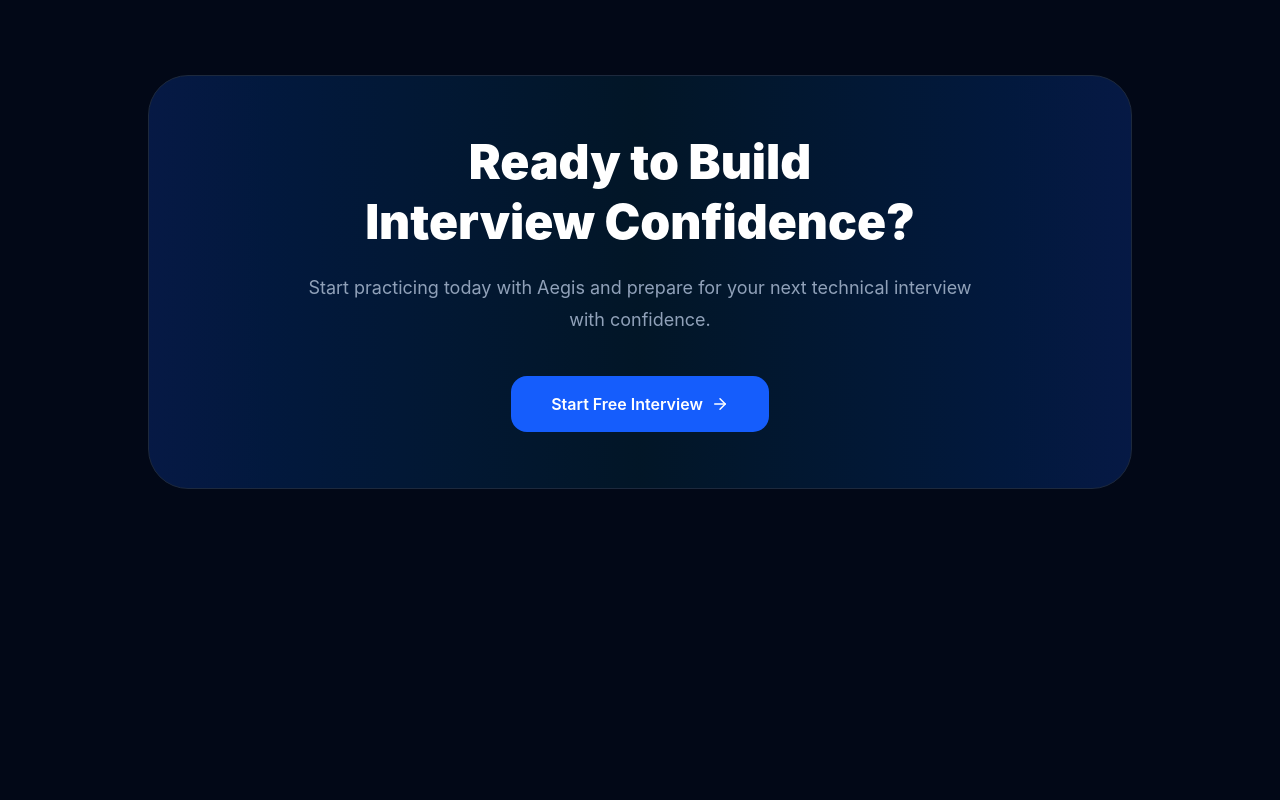
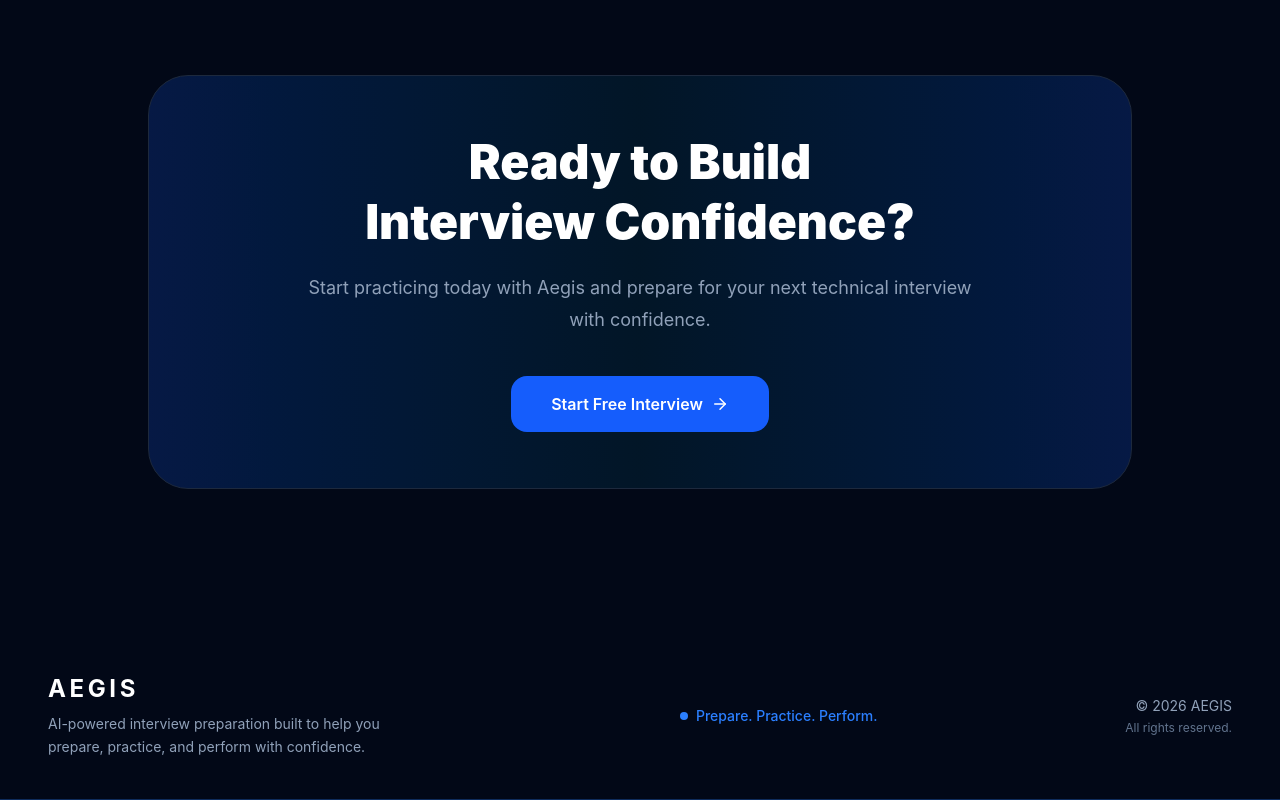
Before and after one commit to luqman-abubakri/aegis, a Next.js app: page / in a window 1280 px wide. Shown: the part 2651-3451 px from the top of the page. Before the commit the page ends 3284 px from the top, so only its background shows below. Built offline with nearby package versions, Linux system fonts and the light colour scheme; no server answers.

Commit message:
added footer

```diff
--- a/app/layout.tsx
+++ b/app/layout.tsx
@@ -2,6 +2,7 @@
 import "./globals.css";
 
 import Navbar from "@/components/Navbar";
+import Footer from "@/components/Footer";
 import { AuthProvider } from "@/contexts/AuthProvider";
 
 export const metadata: Metadata = {
@@ -20,6 +21,7 @@
         <AuthProvider>
           <Navbar />
           <main>{children}</main>
+          <Footer />
         </AuthProvider>
       </body>
     </html>
--- a/components/Footer.jsx
+++ b/components/Footer.jsx
@@ -0,0 +1,47 @@
+import React from "react";
+
+const Footer = () => {
+  return (
+    <footer className="w-full bg-[#020817] text-white">
+      <div className="mx-auto flex max-w-7xl flex-col items-center justify-between gap-6 px-6 py-10 sm:px-8 lg:flex-row lg:px-12">
+        {/* Brand */}
+        <div className="text-center lg:text-left">
+          <h2 className="text-2xl font-bold tracking-[0.15em] text-white">
+            AEGIS
+          </h2>
+
+          <p className="mt-2 max-w-sm text-sm leading-relaxed text-slate-400">
+            AI-powered interview preparation built to help you prepare,
+            practice, and perform with confidence.
+          </p>
+        </div>
+
+        {/* Center */}
+        <div className="flex flex-col items-center">
+          <div className="flex items-center gap-2">
+            <span className="h-2 w-2 rounded-full bg-[#2B7FFF]" />
+            <span className="text-sm font-medium text-[#2B7FFF]">
+              Prepare. Practice. Perform.
+            </span>
+          </div>
+        </div>
+
+        {/* Copyright */}
+        <div className="text-center lg:text-right">
+          <p className="text-sm text-slate-400">
+            © {new Date().getFullYear()} AEGIS
+          </p>
+
+          <p className="mt-1 text-xs text-slate-500">
+            All rights reserved.
+          </p>
+        </div>
+      </div>
+
+      {/* Bottom accent */}
+      <div className="h-px w-full bg-[#2B7FFF]/30" />
+    </footer>
+  );
+};
+
+export default Footer;
```
